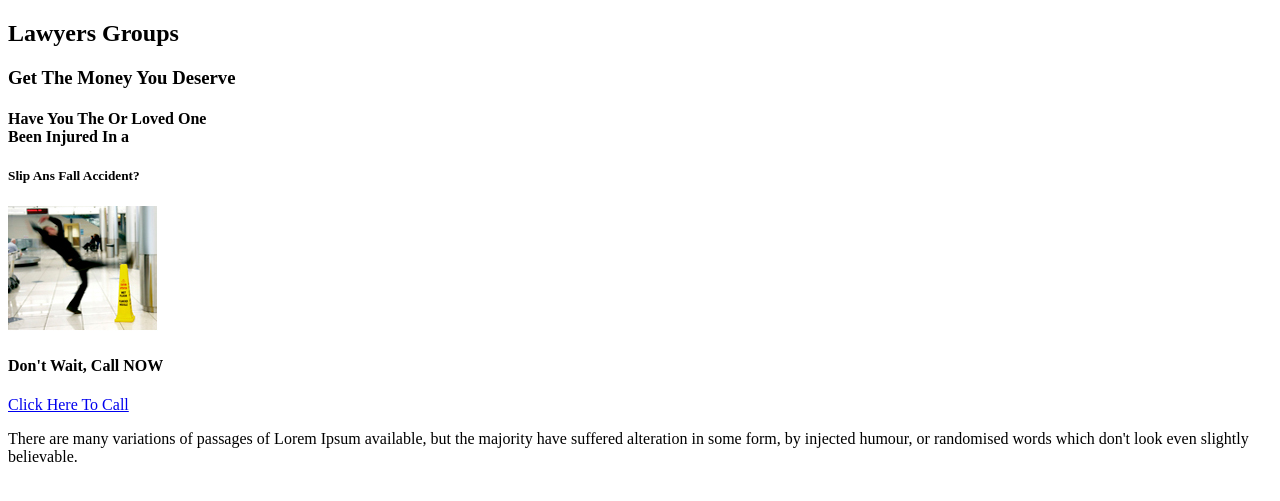
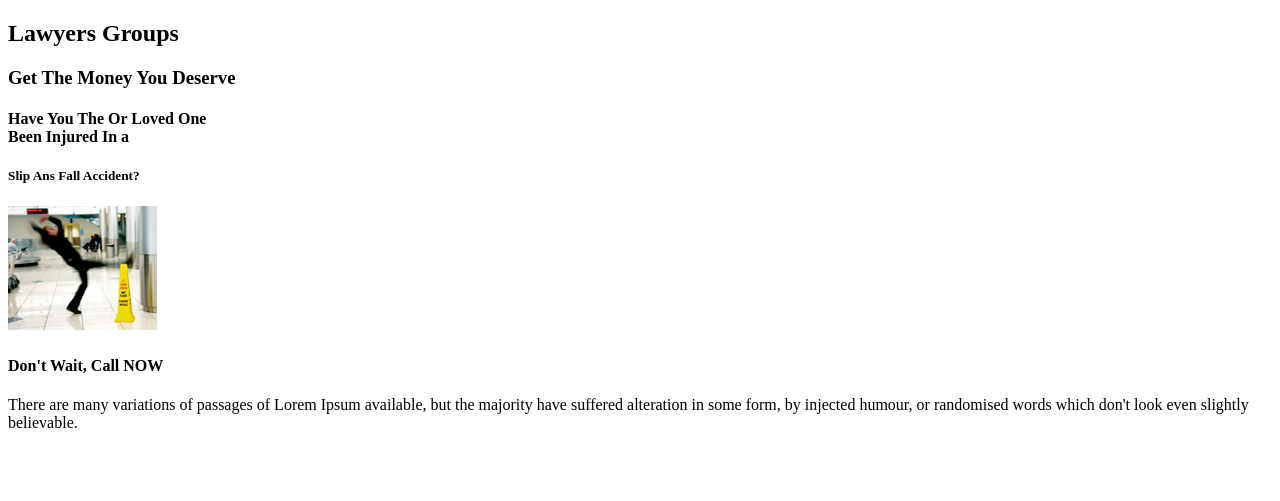
Before and after one commit to tonyseel/blog.hatkit.com, a Jekyll site: the page built from _posts/mobileone/2022-02-02-mobileone.md, in a window 1280 px wide. Shown: the top 501 px of the page. Built offline with Jekyll 4.4.1, drawn with Linux system fonts in a browser that asks for light colours.

Commit message:
update @ home 1

```diff
--- a/_layouts/mobileone.html
+++ b/_layouts/mobileone.html
@@ -32,7 +32,7 @@
 
                     <span id="number">
                       <a href="#" class="ppc_link ">
-                        <span class="ppc_number click">Click Here To Call</span>
+                        <span class="ppc_number"> </span>
                     </a>
                     </span>
                 </div>
```
